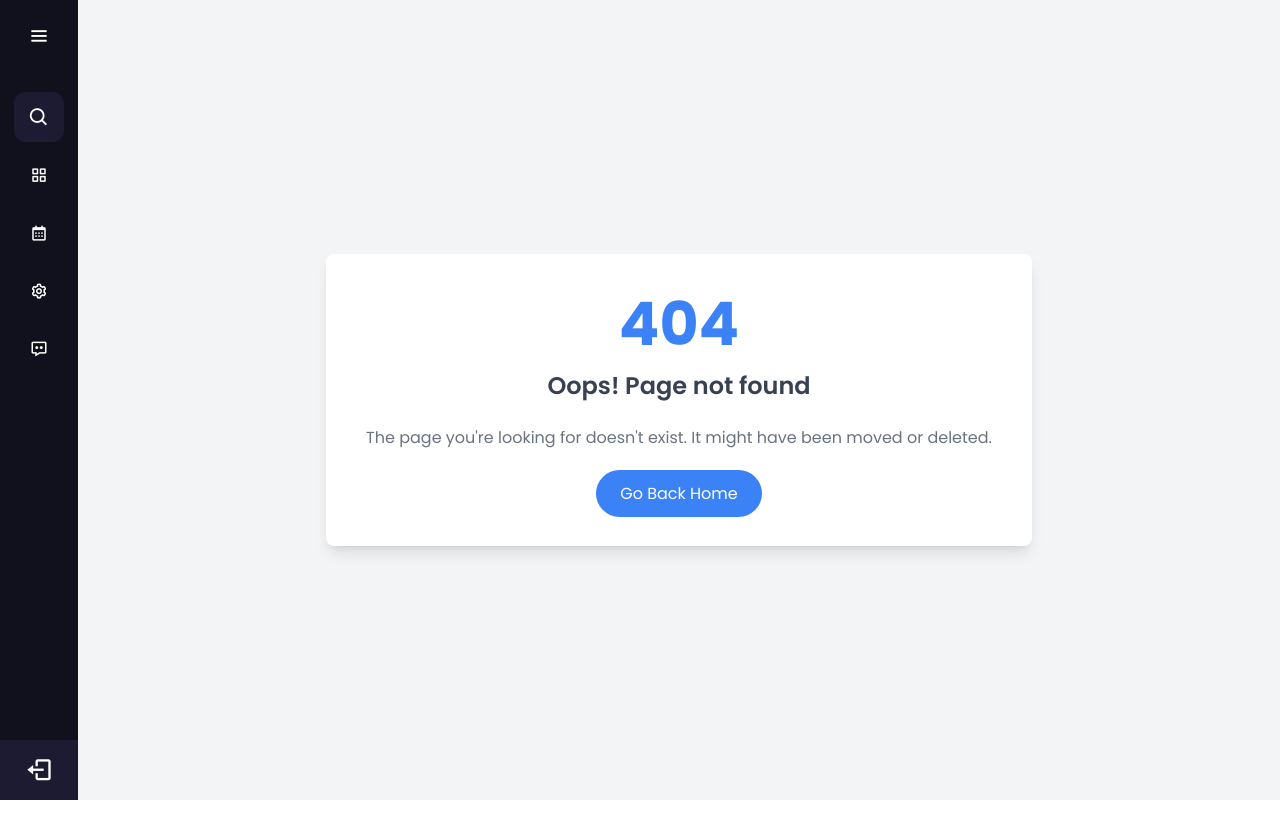
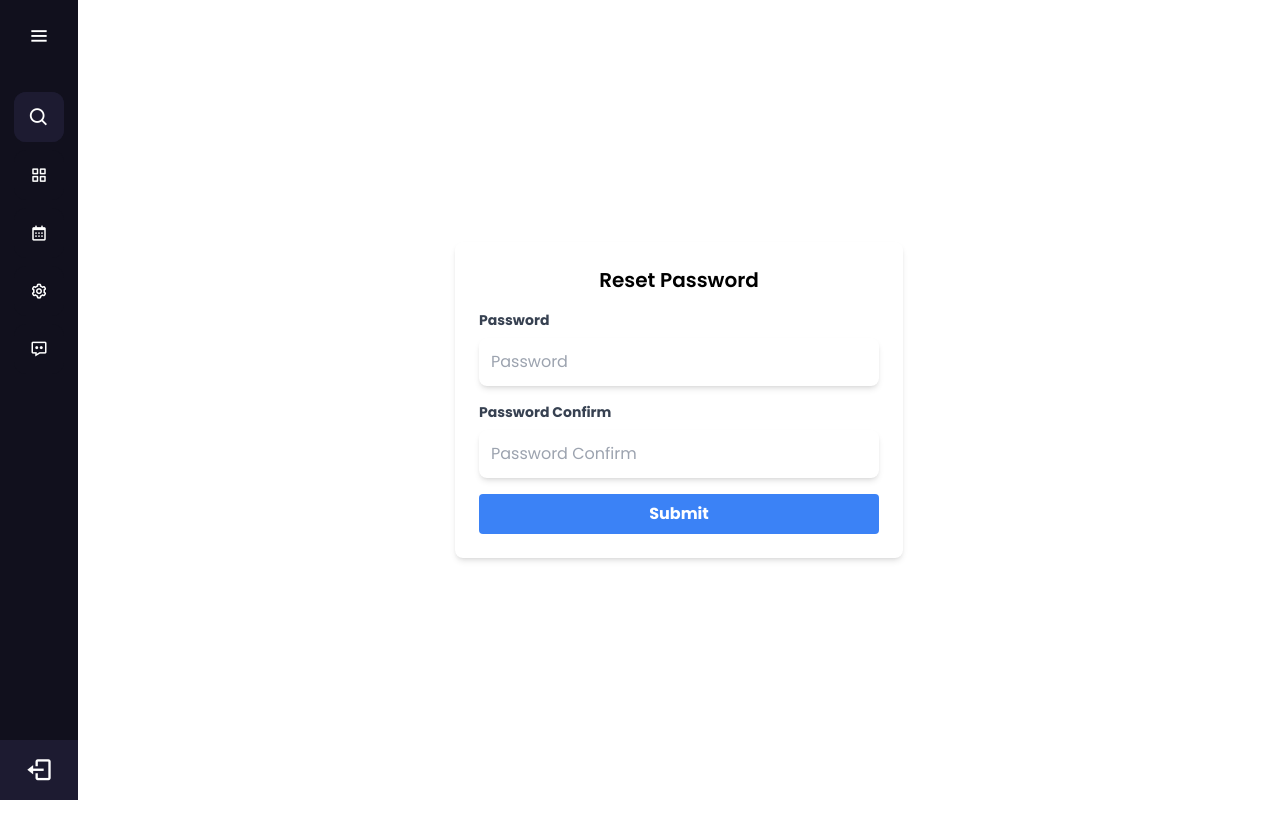
Before and after one commit to mobinmohammadi10/dashboard, a Vue app: page /resetpassword in a window 1280 px wide. Built offline with nearby package versions, Linux system fonts and the light colour scheme.

Commit message:
Add the new pages(forgot and reset password)

```diff
--- a/src/router/index.js
+++ b/src/router/index.js
@@ -9,6 +9,8 @@ import AdminCalendarView from '@/views/AdminCalendarView.vue'
 import SignUpPage from '@/views/SignUpPage.vue'
 import UserManagementView from '@/views/UserManagementView.vue'
 import RequestPage from '@/views/RequestPage.vue'
+import ForgotView from '@/views/ForgotView.vue'
+import ResetPasswordView from '@/views/ResetPasswordView.vue'
 
 const router = createRouter({
   history: createWebHistory(import.meta.env.BASE_URL),
@@ -62,6 +64,16 @@ const router = createRouter({
       path: '/requestpage',
       name: 'requestpage',
       component: RequestPage
+    },
+    {
+      path: '/forgot',
+      name: 'forgot',
+      component: ForgotView
+    },
+    {
+      path: '/resetpassword',
+      name: 'resetpassword',
+      component: ResetPasswordView
     }
   ]
 })
--- /dev/null
+++ b/src/views/ForgotView.vue
@@ -0,0 +1,58 @@
+vue
+<template>
+  <div class="flex items-center justify-center min-h-screen">
+    <form @submit.prevent="handleSubmit" class="max-w-md w-full p-6 bg-white rounded-lg shadow-md">
+      <h3 class="text-center text-lg font-bold mb-4">Forget Password</h3>
+      <div class="mb-4">
+        <label class="block text-gray-700 text-sm font-bold mb-2">Email</label>
+        <input
+          type="email"
+          class="max-w-md w-full p-3 bg-white rounded-lg shadow-md"
+          v-model="email"
+          placeholder="Email"
+          required
+        />
+      </div>
+      <button
+        class="w-full bg-blue-500 hover:bg-blue-700 text-white font-bold py-2 px-4 rounded focus:outline-none focus:shadow-outline"
+      >
+        Submit
+      </button>
+      <div class="w-full flex justify-center">
+        <router-link
+        to="/Reset.vue"
+        >
+      </router-link>
+      </div>
+    </form>
+  </div>
+</template>
+
+<script>
+import axios from 'axios'
+export default {
+  // eslint-disable-next-line vue/multi-word-component-names
+  name: 'Forgot',
+  data() {
+    return {
+      email: ''
+    }
+  },
+  methods: {
+    async handleSubmit() {
+      try {
+        const response = await axios.post('forget', {
+          email: this.email
+        });
+        console.log(response);
+      } catch (error) {
+        console.error("There was an error!", error);
+      }
+    }
+  },
+}
+</script>
+
+<style scoped>
+/* Optional: Additional styling can be added here */
+</style>
--- a/src/views/LoginPage.vue
+++ b/src/views/LoginPage.vue
@@ -52,6 +52,9 @@
                   type="submit"
                   value="Log In"
                 />
+                <p class="forget-password text-right">
+                  <router-link to="forgot">forgot password?</router-link>
+                </p>
               </div>
             </form>
 
--- /dev/null
+++ b/src/views/ResetPasswordView.vue
@@ -0,0 +1,66 @@
+vue
+<template>
+  <div class="flex items-center justify-center min-h-screen">
+    <form @submit.prevent="handleSubmit" class="max-w-md w-full p-6 bg-white rounded-lg shadow-md">
+      <h3 class="text-xl font-semibold mb-4 text-center">Reset Password</h3>
+      <div class="mb-4">
+        <label class="block text-gray-700 text-sm font-bold mb-2">Password</label>
+        <input
+          type="password"
+          class="max-w-md w-full p-3 bg-white rounded-lg shadow-md"
+          v-model="password"
+          placeholder="Password"
+          required
+        />
+      </div>
+      <div class="mb-4">
+        <label class="block text-gray-700 text-sm font-bold mb-2">Password Confirm</label>
+        <input
+          type="password"
+          class="max-w-md w-full p-3 bg-white rounded-lg shadow-md"
+          v-model="password_confirm"
+          placeholder="Password Confirm"
+          required
+        />
+      </div>
+      <button
+        class="w-full bg-blue-500 hover:bg-blue-700 text-white font-bold py-2 px-4 rounded focus:outline-none focus:shadow-outline"
+      >
+        Submit
+      </button>
+    </form>
+  </div>
+</template>
+
+<script>
+import axios from 'axios'
+export default {
+  // eslint-disable-next-line vue/multi-word-component-names
+  name: 'Reset',
+  data() {
+    return {
+      password: '',
+      password_confirm: ''
+    }
+  },
+  methods: {
+    async handleSubmit() {
+      try {
+        const response = await axios.post('reset', {
+          password: this.password,
+          password_confirm: this.password_confirm,
+          token: this.$router.params.token
+        })
+        console.log(response)
+        this.$router.push('/login')
+      } catch (error) {
+        console.error("There was an error!", error);
+      }
+    }
+  }
+}
+</script>
+
+<style scoped>
+/* Optional: Additional styling can be added here */
+</style>
```
